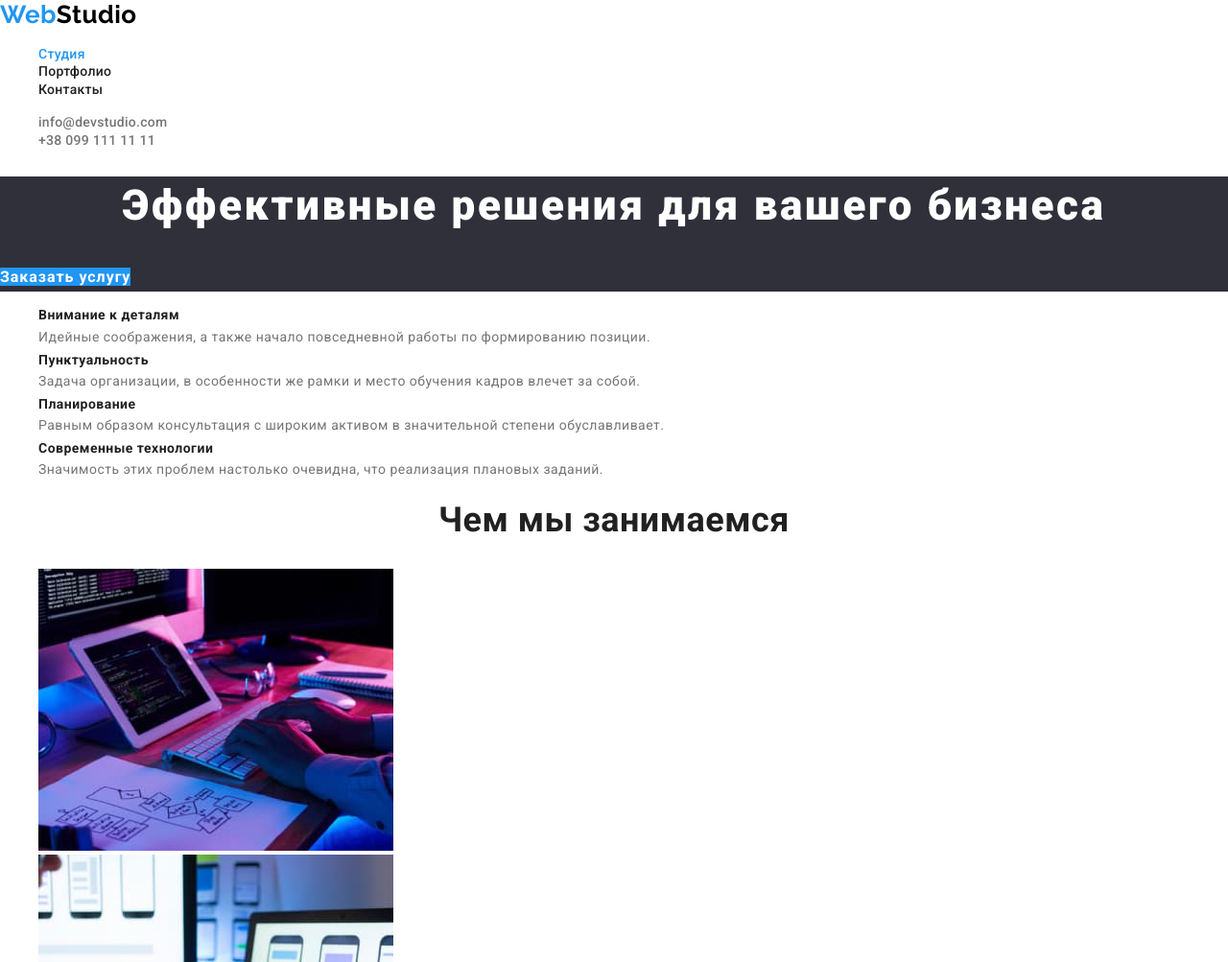
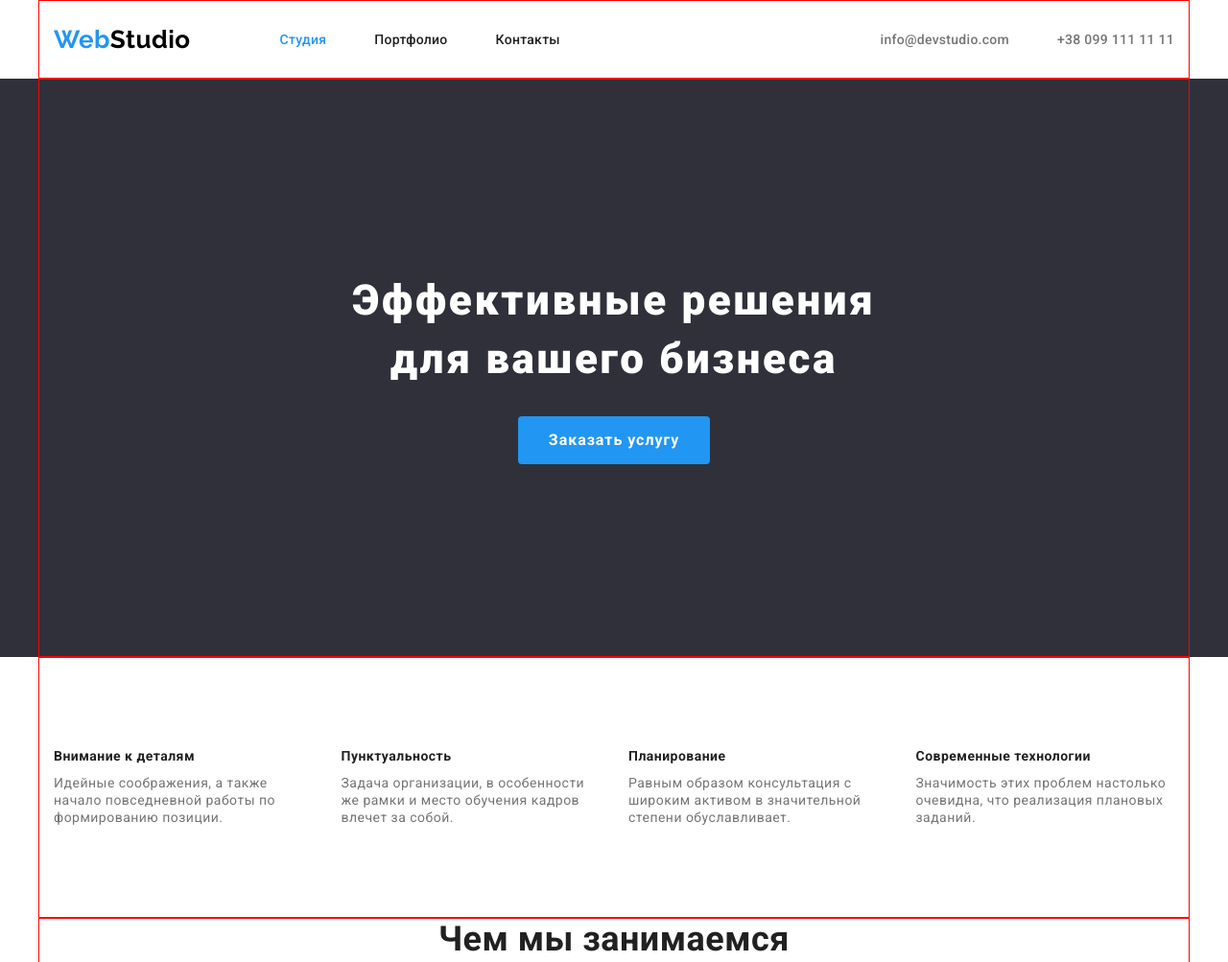
Before and after one commit to yuragms/goit-markup-hw-03, a plain HTML site: page index.html in a window 1280 px wide. Shown: the top 1003 px of the page at 96% size. Drawn offline with Linux system fonts and the light colour scheme.

Commit message:
1 день

```diff
--- a/css/style.css
+++ b/css/style.css
@@ -16,11 +16,47 @@
   --bg-white-section-color: #f5f4fa;
   --telmail-footer-color: rgba(255, 255, 255, 0.6);
 }
+
+/* Утилиты*/
+
+* {
+  box-sizing: border-box;
+  margin: 0;
+  padding: 0;
+}
+
+h1 {
+  margin: 0;
+}
+
+ul {
+  list-style: none;
+}
+
 body {
   background-color: var(--primary-white-color);
   color: var(--primary-text-color);
   font-family: Roboto, cursive;
   letter-spacing: 0.03em;
+}
+
+.container {
+  width: 1200px;
+  padding-left: 15px;
+  padding-right: 15px;
+  margin-left: auto;
+  margin-right: auto;
+  border: 1px solid red;
+}
+
+/* header*/
+
+.header {
+  display: flex;
+  align-items: center;
+}
+.header ul {
+  display: flex;
 }
 .logo {
   color: var(--accent-color);
@@ -33,34 +69,58 @@ span {
   color: var(--primary-black-color);
 }
 .site-nav {
+  margin-left: 93px;
+}
+.site-nav .link {
+  display: block;
   color: var(--primary-title-text-color);
   font-weight: 500;
   font-size: 14px;
   line-height: 1.17;
   letter-spacing: 0.02em;
+  margin-top: 32px;
+  margin-bottom: 32px;
 }
-.site-nav:hover,
+.site-nav .link:hover,
 .site-nav:hover:focus {
   color: var(--accent-color);
 }
 
-.site-nav.current {
+.site-nav .link.current {
   color: var(--accent-color);
 }
+.site-nav li:not(:last-child) {
+  margin-right: 50px;
+}
 .auth-nav {
+  margin-left: auto;
+}
+
+.auth-nav .link {
+  display: block;
   color: var(--primary-text-color);
   font-weight: 500;
   font-size: 14px;
   line-height: 1.17;
   letter-spacing: 0.02em;
+  margin-top: 32px;
+  margin-bottom: 32px;
 }
-.auth-nav:hover,
-.auth-nav:hover:focus {
+.auth-nav .link:hover,
+.auth-nav .link:hover:focus {
   color: var(--accent-color);
 }
-ul {
-  list-style: none;
+.auth-nav .item:last-child {
+  margin-left: 50px;
 }
+
+/* Hero*/
+
+.prim-section {
+  background-color: var(--bg-section-color);
+  text-align: center;
+}
+
 .title-index {
   color: var(--primary-white-color);
   font-size: 44px;
@@ -68,11 +128,13 @@ ul {
   line-height: 1.37;
   letter-spacing: 0.06em;
   text-align: center;
+  margin-bottom: 30px;
+  margin-top: 0;
+  padding-top: 200px;
 }
-.prim-section {
-  background-color: var(--bg-section-color);
-}
+
 .link-prim-section {
+  display: inline-block;
   background-color: var(--accent-color);
   color: var(--primary-white-color);
   font-size: 16px;
@@ -80,14 +142,13 @@ ul {
   line-height: 1.9;
   letter-spacing: 0.06em;
   text-align: center;
+  padding: 10px 32px;
+  border-radius: 4px;
+  margin-bottom: 200px;
 }
-.advantage {
-  color: var(--primary-title-text-color);
-  font-size: 14px;
-  font-weight: 700;
-  line-height: 1.17;
-  text-align: left;
-}
+
+/* advantage*/
+
 .visually-hidden {
   position: absolute;
   width: 1px;
@@ -100,18 +161,65 @@ ul {
   clip: rect(0 0 0 0);
   overflow: hidden;
 }
+
+.advantage-list {
+  display: flex;
+}
+
+.advantage-list li {
+  padding-top: 94px;
+  padding-bottom: 94px;
+  width: 270px;
+}
+
+.advantage-list li:not(:last-child) {
+  margin-right: 30px;
+}
+
+.advantage {
+  color: var(--primary-title-text-color);
+  font-size: 14px;
+  font-weight: 700;
+  line-height: 1.17;
+  text-align: left;
+  margin-bottom: 10px;
+}
+
 .text {
+  display: inline;
   font-size: 14px;
   font-weight: 400;
   line-height: 1.71px;
   text-align: left;
 }
+
+/* Doing*/
+
 .title-doing {
   color: var(--primary-title-text-color);
   font-size: 36px;
   font-weight: 700;
   line-height: 1.17;
   text-align: center;
+  margin-bottom: 50px;
+}
+
+.doing-list {
+  margin-left: -15px;
+  margin-top: -15px;
+  display: flex;
+  flex-wrap: wrap;
+}
+
+.doing-list li {
+  flex-basis: calc(100% / 3 - 15px);
+  margin-left: 15px;
+  margin-top: 15px;
+}
+
+/* Comand*/
+.comand-section {
+  background-color: var(--bg-white-section-color);
 }
 .title-comand {
   color: var(--primary-title-text-color);
@@ -133,9 +241,9 @@ ul {
   line-height: 1.17;
   text-align: center;
 }
-.comand-section {
-  background-color: var(--bg-white-section-color);
-}
+
+/* Footer*/
+
 footer {
   background-color: var(--bg-section-color);
 }
--- a/index.html
+++ b/index.html
@@ -1,5 +1,6 @@
 <!DOCTYPE html>
 <html lang="ru">
+
 <head>
     <meta charset="UTF-8">
     <meta name="viewport" content="width=device-width, initial-scale=1.0">
@@ -8,82 +9,110 @@
     <link rel="stylesheet" href="./css/normalize.css">
     <!--Шрифты найденые в макете Raleway700,( по ошибке дизайнера не используем OleoScript400) , Roboto400,500,700,900 Script-->
     <link rel="preconnect" href="https://fonts.gstatic.com">
-    <link href="https://fonts.googleapis.com/css2?family=Raleway:wght@700&family=Roboto:wght@400;500;700;900&display=swap" rel="stylesheet">
+    <link
+        href="https://fonts.googleapis.com/css2?family=Raleway:wght@700&family=Roboto:wght@400;500;700;900&display=swap"
+        rel="stylesheet">
 </head>
+
 <body>
     <header>
+        <div class="container header">
             <a href="./index.html" class="logo">Web<span>Studio</span></a>
             <nav>
-        <ul>
-            <li><a href="./index.html" class="site-nav current">Студия</a></li>
-            <li><a href="./portfolio.html" class="site-nav">Портфолио</a></li>
-            <li><a href="#" class="site-nav">Контакты</a></li>
+                <ul class="site-nav">
+                    <li class="item"><a href="./index.html" class="link current">Студия</a></li>
+                    <li class="item"><a href="./portfolio.html" class="link">Портфолио</a></li>
+                    <li class="item"><a href="#" class="link">Контакты</a></li>
                 </ul>
             </nav>
-        <ul>
-            <li><a href="mailto:info@devstudio.com" class="auth-nav">info@devstudio.com</a></li>
-            <li><a href="tel:+380991111111" class="auth-nav">+38 099 111 11 11</a></li>
+            <ul class="auth-nav">
+                <li class="item"><a href="mailto:info@devstudio.com" class="link">info@devstudio.com</a></li>
+                <li class="item"><a href="tel:+380991111111" class="link">+38 099 111 11 11</a></li>
             </ul>
+        </div>
     </header>
     <main>
         <section class="prim-section">
-        <h1 class="title-index">Эффективные решения для вашего бизнеса</h1>
+            <div class="container">
+                <h1 class="title-index">Эффективные решения<br> для вашего бизнеса</h1>
                 <a href="#" class="link-prim-section">Заказать услугу</a>
+            </div>
         </section>
         <section>
+            <div class="container">
                 <!-- Скытый заголовок-->
                 <h2 class="visually-hidden">Особенности</h2>
-    <ul>
-        <li><h3 class="advantage">Внимание к деталям</h3>
-            <p class="text">Идейные соображения, а также начало повседневной работы по формированию позиции.</p></li>
-        <li><h3 class="advantage">Пунктуальность</h3>
-            <p class="text">Задача организации, в особенности же рамки и место обучения кадров влечет за собой.</p></li>
-        <li><h3 class="advantage">Планирование</h3>
-            <p class="text">Равным образом консультация с широким активом в значительной степени обуславливает.</p></li>
-        <li><h3 class="advantage">Современные технологии</h3>
-            <p class="text">Значимость этих проблем настолько очевидна, что реализация плановых заданий.</p></li>
+                <ul class="advantage-list">
+                    <li>
+                        <h3 class="advantage">Внимание к деталям</h3>
+                        <p class="text">Идейные соображения, а также начало повседневной работы по формированию позиции.
+                        </p>
+                    </li>
+                    <li>
+                        <h3 class="advantage">Пунктуальность</h3>
+                        <p class="text">Задача организации, в особенности же рамки и место обучения кадров влечет за
+                            собой.
+                        </p>
+                    </li>
+                    <li>
+                        <h3 class="advantage">Планирование</h3>
+                        <p class="text">Равным образом консультация с широким активом в значительной степени
+                            обуславливает.
+                        </p>
+                    </li>
+                    <li>
+                        <h3 class="advantage">Современные технологии</h3>
+                        <p class="text">Значимость этих проблем настолько очевидна, что реализация плановых заданий.</p>
+                    </li>
                 </ul>
+            </div>
         </section>
         <section>
+            <div class="container">
                 <h2 class="title-doing">Чем мы занимаемся</h2>
-        <ul>
-        <li><img src="./images/box-1.jpg" alt="Набор текста" width="370"/></li>
-        <li><img src="./images/box-2.jpg" alt="Мобильная версия" width="370"/></li>
-        <li><img src="./images/box-3.jpg" alt="Дизайн" width="370"/></li>
+                <ul class="doing-list">
+                    <li><img src="./images/box-1.jpg" alt="Набор текста" width="370" /></li>
+                    <li><img src="./images/box-2.jpg" alt="Мобильная версия" width="370" /></li>
+                    <li><img src="./images/box-3.jpg" alt="Дизайн" width="370" /></li>
                 </ul>
+            </div>
         </section>
 
         <section class="comand-section">
+            <div class="container"></div>
             <h2 class="title-comand">Наша команда</h2>
             <ul>
                 <li>
-            <img src="./images/team-card-1.jpg" alt="Игорь Демьяненко" width="370"/>
+                    <img src="./images/team-card-1.jpg" alt="Игорь Демьяненко" width="370" />
                     <h3 class="persons">Игорь Демьяненко</h3>
                     <p class="prof-persons">Product Designer</p>
                 </li>
-        <li><img src="./images/team-card-2.jpg" alt="Ольга Репина" width="370"/>
+                <li><img src="./images/team-card-2.jpg" alt="Ольга Репина" width="370" />
                     <h3 class="persons">Ольга Репина</h3>
                     <p class="prof-persons">Frontend Developer</p>
                 </li>
-        <li><img src="./images/team-card-3.jpg" alt="Николай Тарасов" width="370"/>
+                <li><img src="./images/team-card-3.jpg" alt="Николай Тарасов" width="370" />
                     <h3 class="persons">Николай Тарасов</h3>
                     <p class="prof-persons">Marketing</p>
                 </li>
-        <li><img src="./images/team-card-4.jpg" alt="Михаил Ермаков" width="370"/>
+                <li><img src="./images/team-card-4.jpg" alt="Михаил Ермаков" width="370" />
                     <h3 class="persons">Михаил Ермаков</h3>
                     <p class="prof-persons">UI Designer</p>
                 </li>
             </ul>
+            </div>
         </section>
     </main>
     <footer>
+        <div class="container"></div>
         <a href="./index.html" class="logo">Web<span class="span-footer">Studio</span></a>
         <address>
             <p class="adress">г. Киев, пр-т Леси Украинки, 26</p>
-            <a href="mailto:info@example.com"  class="auth-nav-footer">info@example.com</a>
-            <a href="tel:+380991111111"  class="auth-nav-footer">+38 099 111 11 11</a>
+            <a href="mailto:info@example.com" class="auth-nav-footer">info@example.com</a>
+            <a href="tel:+380991111111" class="auth-nav-footer">+38 099 111 11 11</a>
         </address>
-
+        </div>
     </footer>
 </body>
+
 </html>
```
Lines whose indentation alone changed are shown as unchanged.
